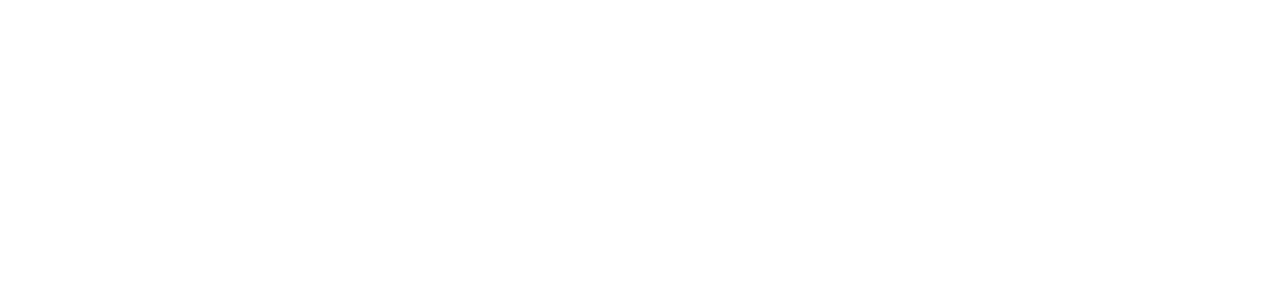
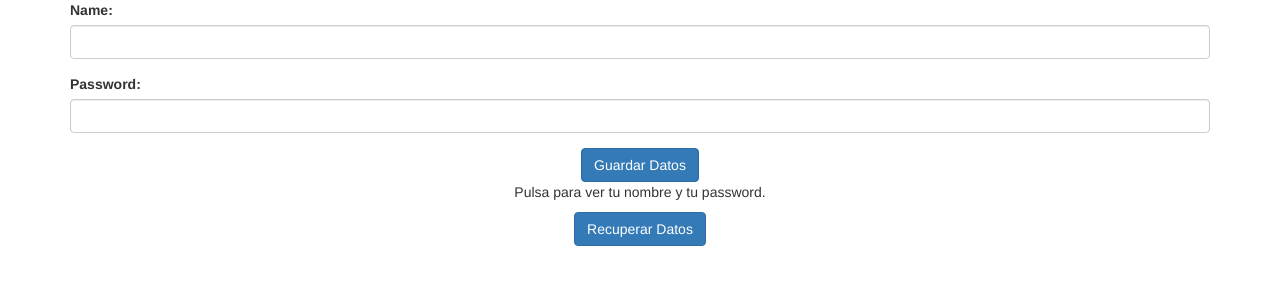
Before and after one commit to DianaVillasmil/localstorage, a plain HTML site: page index.html in a window 1280 px wide. Drawn offline with nearby package versions, Linux system fonts and the light colour scheme.

Commit message:
html localstarage culminado

```diff
--- a/index.html
+++ b/index.html
@@ -5,10 +5,47 @@
 	<title>web storage</title>
 	<meta name="viewport" content="width=device-width, initial-scale=1">
 	<link rel="stylesheet" href="https://maxcdn.bootstrapcdn.com/bootstrap/3.3.7/css/bootstrap.min.css" integrity="sha384-BVYiiSIFeK1dGmJRAkycuHAHRg32OmUcww7on3RYdg4Va+PmSTsz/K68vbdEjh4u" crossorigin="anonymous">
-	<link rel="stylesheet" href="https://maxcdn.bootstrapcdn.com/font-awesome/4.7.0/css/font-awesome.min.css">
 	<link rel="stylesheet" href="assets/css/style.css">
 </head>
 <body>
+	<div class="container">
+		<section id="formulario">
+			<div class="row">
+				<div class="col-lg-12 datos">
+					<div class="form-group">
+						<label for="nombre">Name:</label>
+						<input type="text" class="form-control" id="nombre">
+					</div>
+				</div>
+			</div>
+			<div class="row">
+				<div class="col-lg-12 datos">
+					<div class="form-group">
+						<label for="password">Password:</label>
+						<input type="password" class="form-control" id="password">
+					</div>
+				</div>
+			</div>
+			<div class="row">
+				<div class="col-lg-12 text-center">
+					<button class="btn btn-primary" onclick="guardarDatos()">
+						Guardar Datos
+					</button>
+				</div>
+			</div>
+			<div class="row">
+				<div class="col-lg-12 text-center">
+					<p id="datos">Pulsa para ver tu nombre y tu password.</p>
+					<button class="btn btn-primary" onclick="recuperarDatos()">
+						Recuperar Datos
+					</button>
+				</div>
+			</div>
+		</section>
+	</div>
 
+	<script href="https://maxcdn.bootstrapcdn.com/bootstrap/3.3.7/js/bootstrap.min.js" integrity="sha384-Tc5IQib027qvyjSMfHjOMaLkfuWVxZxUPnCJA712mCWNIpG9mGCD8wGNIcPD7Txa" crossorigin="anonymous">
+	</script>
+	<script type="text/javascript"></script>
 </body>
 </html>
```
